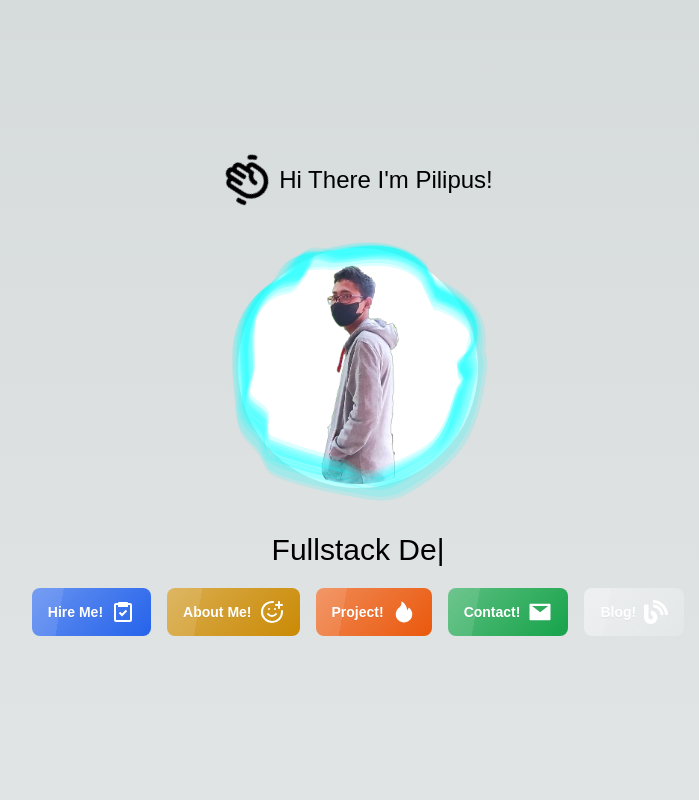
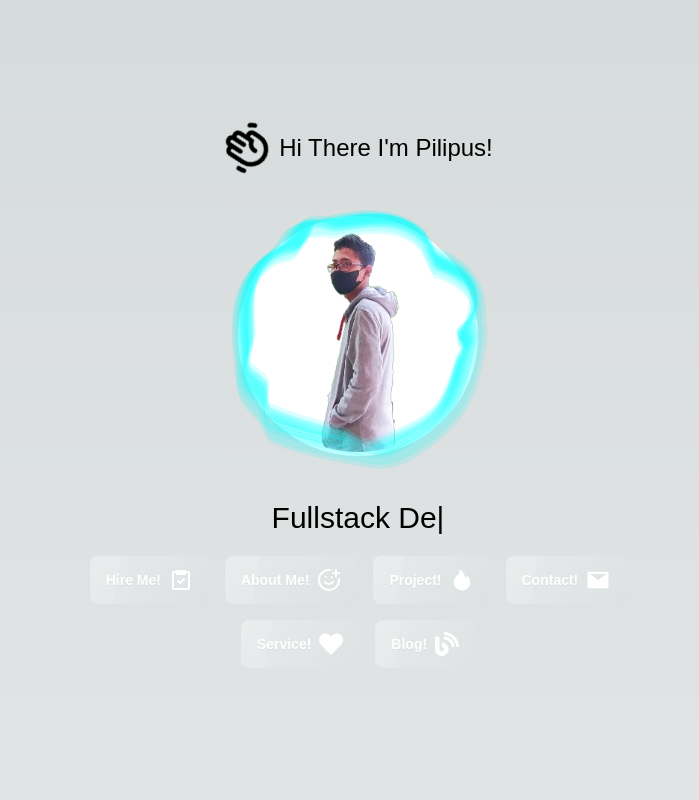
Before and after one commit to PILIPSCODE/PortFolioWebNew, a Next.js app: page / in a window 1280 px wide. Shown: the top 800 px of the page, without its empty margins (282-981 px from the left). Built offline with nearby package versions, Linux system fonts and the light colour scheme; a web font is replaced by a local one.

Commit message:
Style:Add Navigation on scroll

```diff
--- a/components/Aboutme/Education.tsx
+++ b/components/Aboutme/Education.tsx
@@ -50,7 +50,7 @@ const Education = () => {
                     </div>
                     <div className="timeline-end mb-10">
                         <time className="font-mono italic">2024</time>
-                        <div className="text-lg font-black">    INSTITUT TEKNOLOGI BISNIS AAS (Informatika)</div>
+                        <div className="text-lg font-black">Institut Teknologi Bisnis Aas (Informatika)</div>
 
                     </div>
                     <hr />
--- a/components/Home.tsx
+++ b/components/Home.tsx
@@ -104,7 +104,7 @@ const Home = () => {
                             loop
                         >
                         </ReactTyped></motion.h1>
-                    <Navigation in='Home' />
+                    <Navigation  />
                 </div>
             </motion.div>
         </div>
--- a/components/Navigation.tsx
+++ b/components/Navigation.tsx
@@ -1,14 +1,12 @@
-import React from 'react'
+"use client"
+import React, { useEffect, useState } from 'react'
 import { BiTask } from "react-icons/bi";
 import { AiFillFire, AiFillMail } from "react-icons/ai";
 import { LuSmilePlus } from "react-icons/lu";
-import { FaBlog, FaBars } from "react-icons/fa";
+import { FaBlog, FaHeart } from "react-icons/fa";
 import { IconType } from 'react-icons'
 import { motion } from 'framer-motion';
 import Link from 'next/link'
-type props = {
-    in: string
-}
 
 type Navigation = {
     Link: string,
@@ -21,34 +19,40 @@ const Nav: Navigation[] = [
         Link: "/",
         Text: "Hire Me!",
         Icons: BiTask,
-        BgColor: "bg-blue-600"
+        BgColor: "blue-600"
     },
     {
         Link: "/aboutme",
         Text: "About Me!",
         Icons: LuSmilePlus,
-        BgColor: "bg-yellow-600"
+        BgColor: "yellow-600"
     },
     {
         Link: "/",
         Text: "Project!",
         Icons: AiFillFire,
-        BgColor: "bg-orange-600"
+        BgColor: "orange-600"
     },
     {
         Link: "/",
         Text: "Contact!",
         Icons: AiFillMail,
-        BgColor: "bg-green-600"
+        BgColor: "green-600"
+    },
+    {
+        Link: "/",
+        Text: "Service!",
+        Icons: FaHeart,
+        BgColor: "red-600"
     },
     {
         Link: "/",
         Text: "Blog!",
         Icons: FaBlog,
-        BgColor: "bg-white/20"
+        BgColor: "slate-600"
     },
 ]
-function Navigation(props: props) {
+
 const item = {
     hidden: { y: -20, opacity: 0 },
     visible: {
@@ -62,26 +66,63 @@ function Navigation(props: props) {
         opacity: 1,
         scale: 1,
         transition: {
-                delayChildren: props.in === "Home"?3:1.5,
+            delayChildren: 3,
             staggerChildren: 0.2
         }
     }
 };
+function Navigation() {
     return (
-
+        <div className=' md:w-10/12 m-auto w-full'>
+            <NavigationScroll />
             <motion.div
                 variants={container}
                 initial="hidden"
                 animate="visible"
-            className={`${props.in === "Home"?"" :"fixed top-0 shadow-sm bg-black/40 w-8/12 backdrop-blur-md flex justify-between max-lg:w-11/12 shadow-white px-2 rounded-lg"}`}
             >
-            {Nav.filter((e) => props.in !== "Home"? e.Text !== "Hire Me!":e ).map((items, index) => (
-                <Link key={index} href={items.Link}><motion.div variants={item} className={`btn mx-2 text-white my-2 glass ${props.in === "Home"?items.BgColor:"bg-black border-white"}`}> <span className={`${props.in !== "Home"?"max-md:hidden":''}`}>{items.Text}  </span><span className='text-2xl'><items.Icons /></span> </motion.div></Link>
+                {Nav.map((items, index) => (
+                    <Link key={index} href={items.Link}><motion.div variants={item} className={`btn mx-2 text-white my-2 glass bg-${items.BgColor} `}> <span>{items.Text}  </span><span className='text-2xl'><items.Icons /></span> </motion.div></Link>
                 ))}
 
             </motion.div>
+        </div>
 
     )
 }
 
+function NavigationScroll() {
+    const [scroll, setonScrool] = useState(false)
+    useEffect(() => {
+        window.addEventListener('scroll', (e) => {
+            let scY = window.scrollY
+            if (scY <= window.innerHeight) {
+                setonScrool(false)
+            } else {
+                setonScrool(true)
+            }
+        })
+    }, [])
+    return (
+        <motion.div
+            initial={{ opacity: 0, y: -100, }}
+            animate={scroll ? {
+                opacity: 1, y: 0, transition: {
+                    delayChildren: 3,
+                    staggerChildren: 0.2
+                }
+            } : { opacity: 0, y: -100, }}
+            className={`w-full left-0 z-50 top-0 flex gap-3 justify-center items-center fixed  `}>
+            <div className='bg-black/80 p-5 md:w-9/12 w-full justify-center gap-5 backdrop-blur-sm flex shadow-sm shadow-white rounded-md'>
+                {Nav.map((items, index) => (
+                    <div key={index} data-tip={items.Text} className={`flex max-md:tooltip tooltip-bottom hover:text-blue-400 items-center text-2xl gap-2`}>
+                        <items.Icons />
+                        <h1 className='max-md:hidden'>{items.Text}</h1>
+                    </div>
+                ))}
+            </div>
+        </motion.div>
+    )
+}
+
+
 export default Navigation
```
Lines whose indentation alone changed are shown as unchanged.
